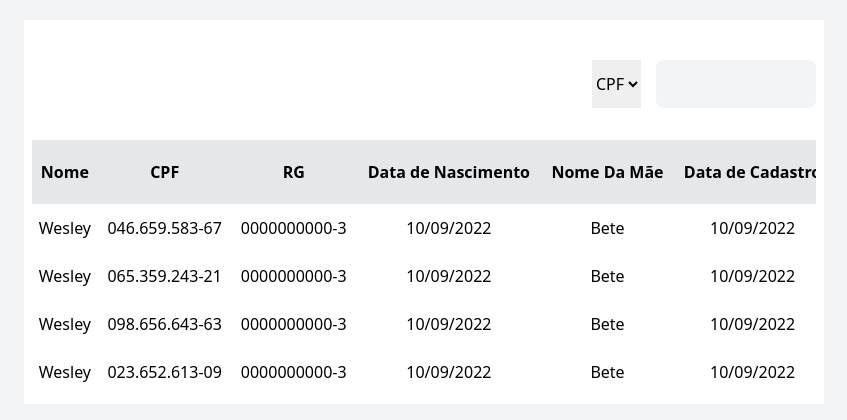
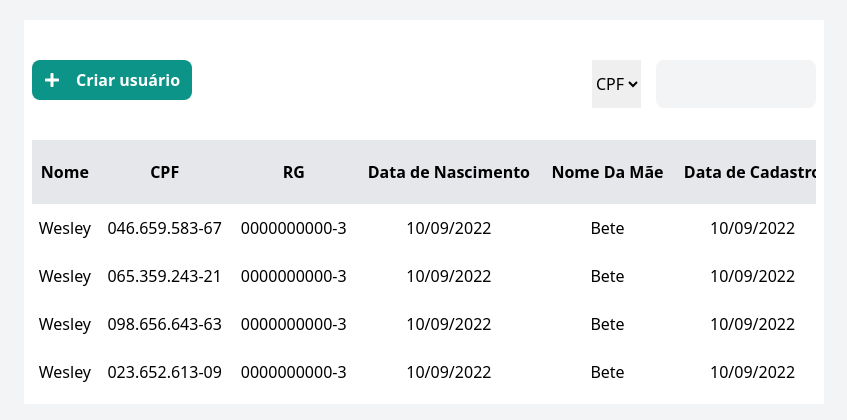
Before and after one commit to Wesley-AlvesRolim/Great-Test-client, a React (Vite) app: page / in a window 1280 px wide. Shown: the part 188-608 px from the top of the page, without its empty margins (216-1063 px from the left). Built offline with nearby package versions, Linux system fonts and the light colour scheme; no server answers.

Commit message:
feat: add button to redirect to CreateUser page

```diff
--- a/src/pages/Home.tsx
+++ b/src/pages/Home.tsx
@@ -1,4 +1,7 @@
 import { useEffect, useState } from "react";
+import { Link } from "react-router-dom";
+import { FaPlus } from "react-icons/fa";
+
 import { Search } from "../components/Search";
 import { UserTable } from "../components/UserTable";
 import { api } from "../services/api";
@@ -70,7 +73,13 @@ export function Home() {
   return (
     <div className="w-screen min-h-screen flex items-center justify-center bg-gray-100">
       <main className="w-full max-w-[800px] p-2 bg-white">
-        <header className="my-8 flex justify-end">
+        <header className="my-8 flex justify-between gap-2 flex-wrap-reverse">
+          <Link to="/user/create">
+            <button className="w-40 h-10 rounded-lg bg-teal-600 text-white font-bold flex items-center justify-center gap-4 hover:scale-105 transition-transform">
+              <FaPlus />
+              Criar usuário
+            </button>
+          </Link>
           <Search usersList={usersList} setUsersList={setUsersList} />
         </header>
         <UserTable users={usersList} />
```
